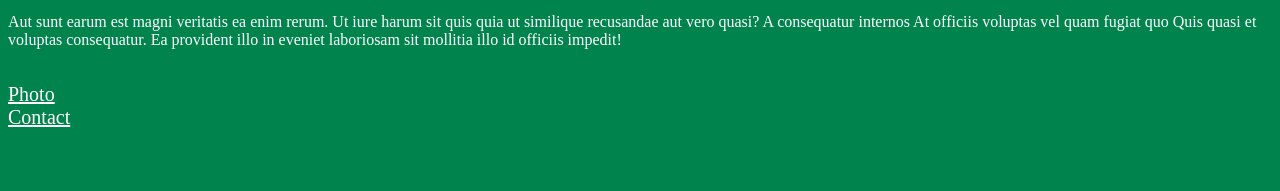
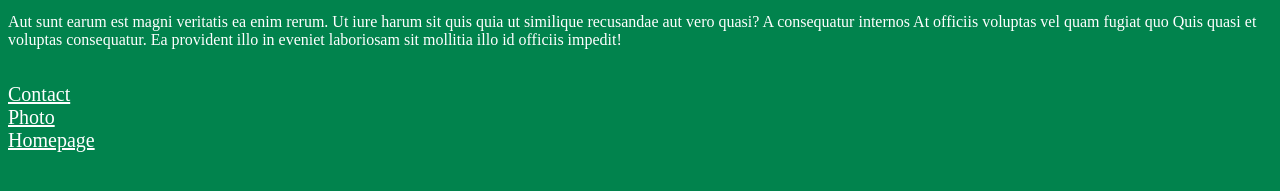
Before and after one commit to maggie-hyland/croissant, a plain HTML site: page index.html in a window 1280 px wide. Shown: the part 119-310 px from the top of the page. Drawn offline with Linux system fonts and the light colour scheme.

Commit message:
added links to each page

```diff
--- a/index.html
+++ b/index.html
@@ -25,8 +25,10 @@
       impedit!
     </p>
     <br />
+    <a href="/contact.html">Contact</a>
+    <br />
     <a href="/photo.html">Photo</a>
     <br />
-    <a href="/contact.html">Contact</a>
+    <a href="/">Homepage</a>
   </body>
 </html>
```
Also changed, not shown: contact.html (+1 -0 lines), photo.html (+2 -0 lines).
